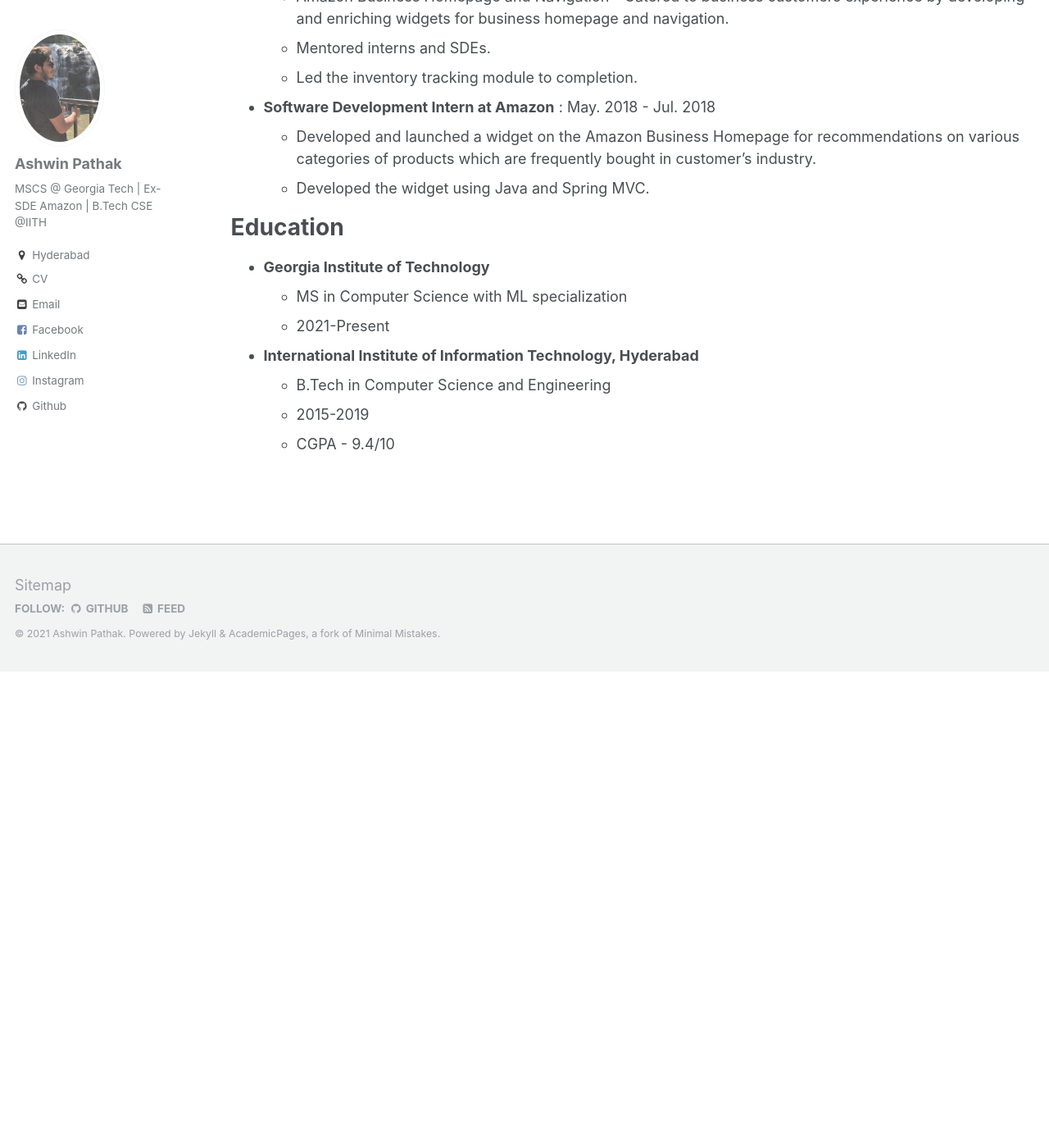
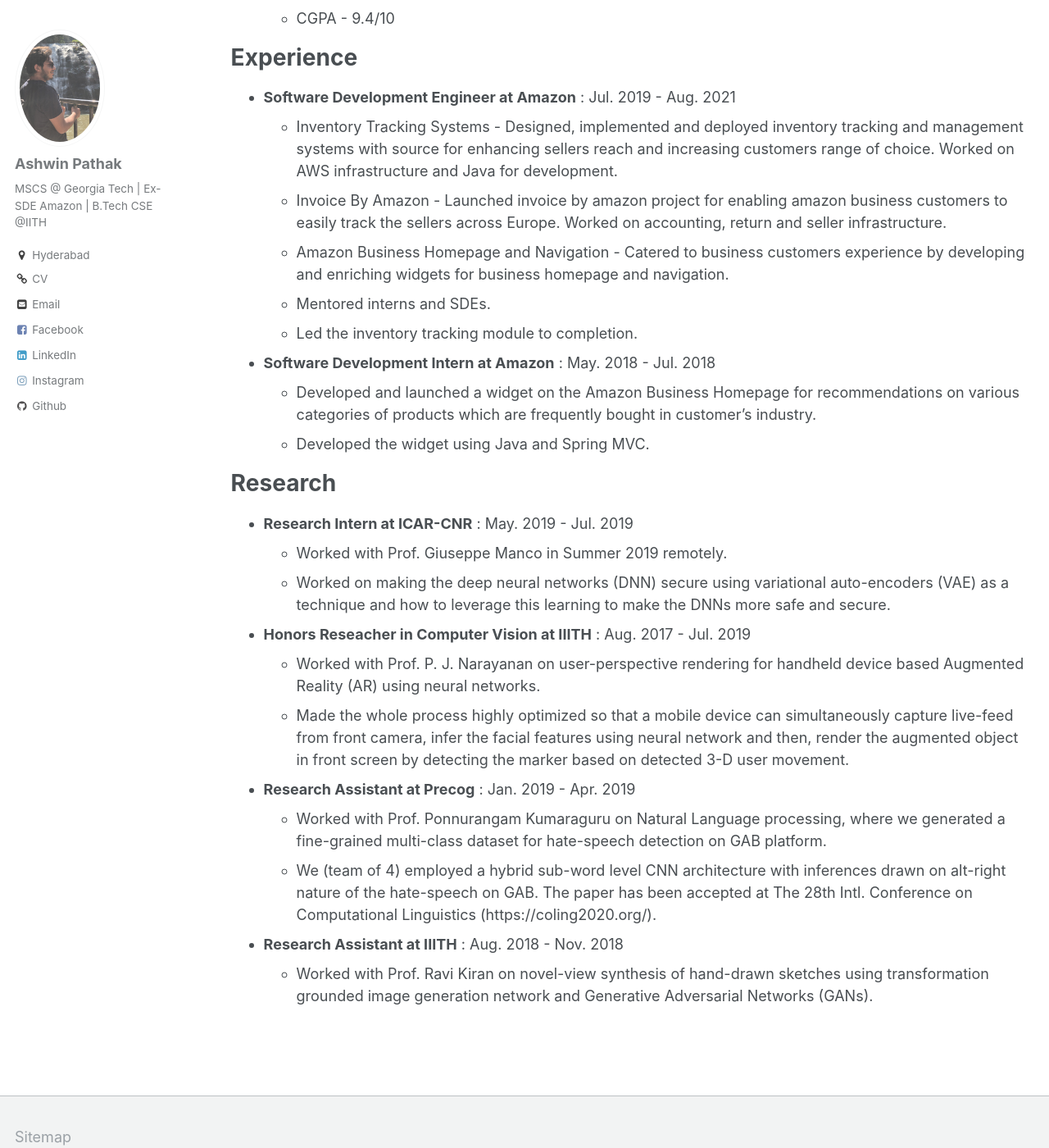
Before and after one commit to ashwinpathak20/ashwinpathak20.github.io, a Jekyll site: the page built from _pages/cv.md, in a window 1280 px wide and 1400 px high, scrolled down 760 px. Shown: the whole window at 82% size. Built offline with Jekyll 4.4.1, drawn with Linux system fonts in a browser that asks for light colours; before the commit the page ends 1579 px from its top, so only the background shows below that; some of the changed text lies outside the part shown.

Commit message:
adding research section

```diff
--- a/_pages/cv.md
+++ b/_pages/cv.md
@@ -20,6 +20,17 @@
 * **[Aug'21]** Started working as Teaching Assistant for Machine Learning (CS 4641) course.
 * **[Aug'21]** Stared Master of Science in Computer Science at Georgia Tech
 
+Education
+======
+* **Georgia Institute of Technology**
+  * MS in Computer Science with ML specialization
+  * 2021-Present
+
+* **International Institute of Information Technology, Hyderabad**
+  * B.Tech in Computer Science and Engineering
+  * 2015-2019
+  * CGPA - 9.4/10
+
 Experience
 ======
 * **Software Development Engineer at Amazon** : Jul. 2019 - Aug. 2021
@@ -32,13 +43,18 @@
    * Developed and launched a widget on the Amazon Business Homepage for recommendations on various categories of products which are frequently bought in customer's industry.
    * Developed the widget using Java and Spring MVC.
 
-Education
+
+Research
 ======
-* **Georgia Institute of Technology**
-  * MS in Computer Science with ML specialization
-  * 2021-Present
-
-* **International Institute of Information Technology, Hyderabad**
-  * B.Tech in Computer Science and Engineering
-  * 2015-2019
-  * CGPA - 9.4/10
+* **Research Intern at ICAR-CNR** : May. 2019 - Jul. 2019
+   * Worked with Prof. Giuseppe Manco in Summer 2019 remotely.
+   * Worked on making the deep neural networks (DNN) secure using variational auto-encoders (VAE) as a technique and how to leverage this learning to make the DNNs more safe and secure.
+* **Honors Reseacher in Computer Vision at IIITH** : Aug. 2017 - Jul. 2019
+   * Worked with Prof. P. J. Narayanan on user-perspective rendering for handheld device based Augmented Reality (AR) using neural networks.
+   * Made the whole process highly optimized so that a mobile device can simultaneously capture live-feed from front camera, infer the facial features using neural network and then, render the augmented object in front screen by detecting the marker based on detected 3-D user movement.
+* **Research Assistant at Precog** : Jan. 2019 - Apr. 2019
+   * Worked with Prof. Ponnurangam Kumaraguru on Natural Language processing, where we generated a
+     fine-grained multi-class dataset for hate-speech detection on GAB platform.
+   * We (team of 4) employed a hybrid sub-word level CNN architecture with inferences drawn on alt-right nature of the hate-speech on GAB. The paper has been accepted at The 28th Intl. Conference on Computational Linguistics (https://coling2020.org/).
+* **Research Assistant at IIITH** : Aug. 2018 - Nov. 2018
+   * Worked with Prof. Ravi Kiran on novel-view synthesis of hand-drawn sketches using transformation grounded image generation network and Generative Adversarial Networks (GANs).
```
